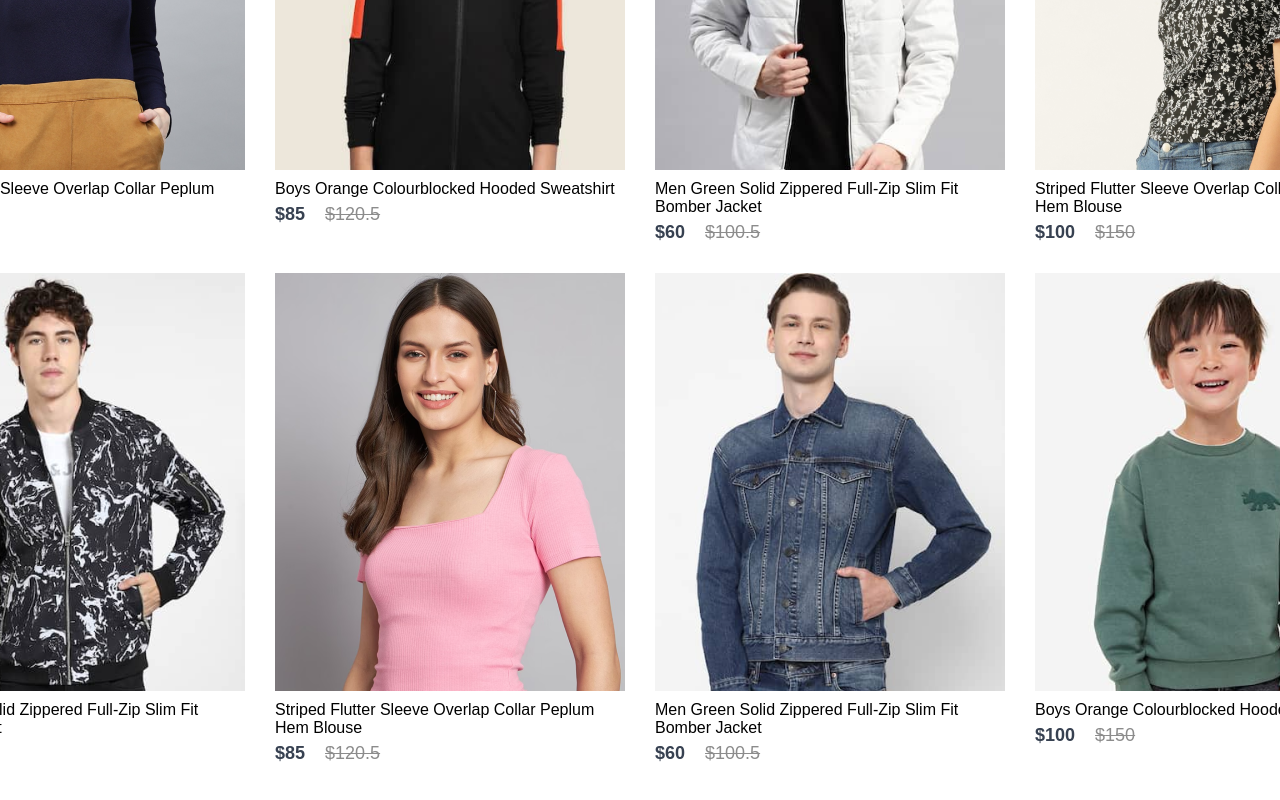
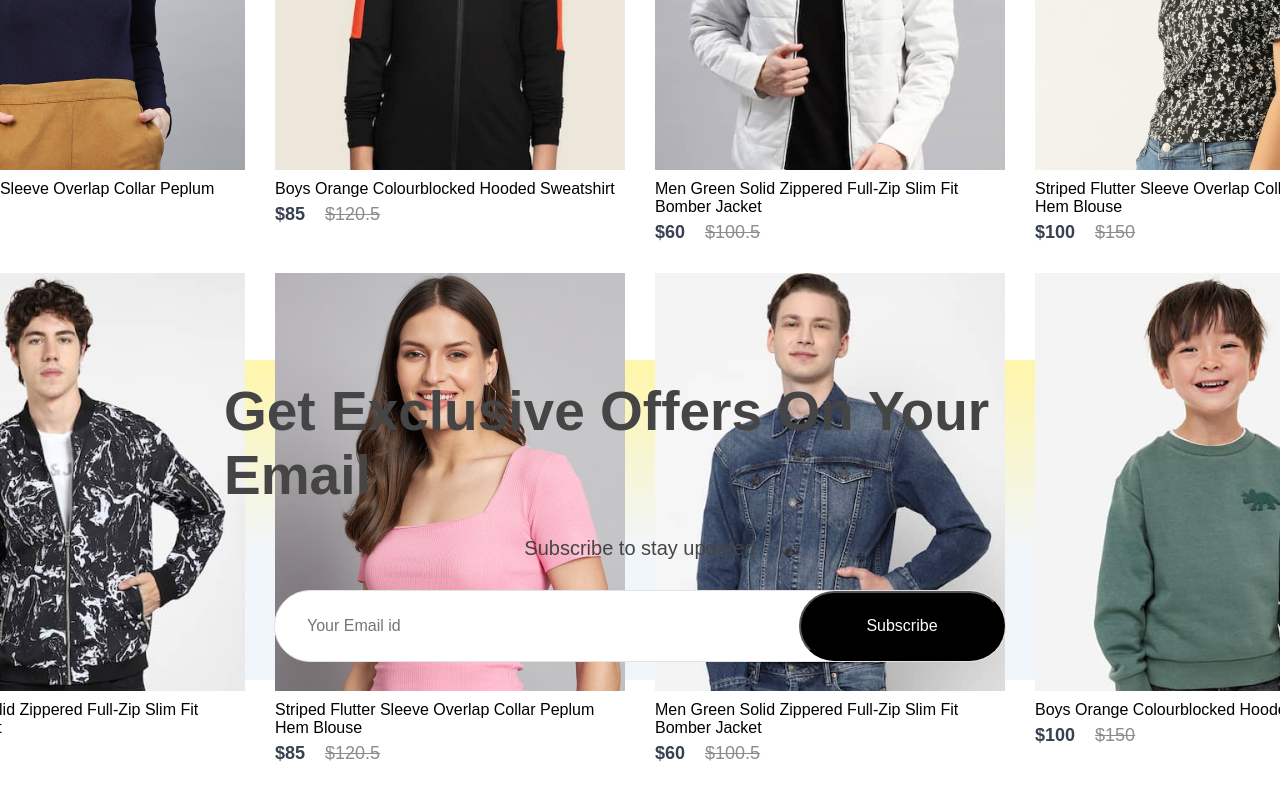
Before and after one commit to PraneethBunny123/MERN-Cart, a React (Vite) app in the folder frontend/: page / in a window 1280 px wide. Shown: the part 2783-3583 px from the top of the page. Before the commit the page ends 3547 px from the top, so only its background shows below. Built offline with nearby package versions, Linux system fonts and the light colour scheme.

Commit message:
Added NewLetter component and its styles

```diff
--- /dev/null
+++ b/frontend/src/components/NewsLetter.jsx/NewsLetter.css
@@ -0,0 +1,54 @@
+.newsletter {
+    width: 65%;
+    height: 40vh;
+    display: flex;
+    flex-direction: column;
+    align-items: center;
+    justify-content: center;
+    margin: auto;
+    padding: 0px 140px;
+    margin-bottom: 150px;
+    background: linear-gradient(180deg, #fff6a9 0%, #91b8e022 60%);
+    gap: 30PX;
+}
+
+.newsletter h1 {
+    color: #454545;
+    font-size: 55px;
+    font-weight: 600;
+}
+
+.newsletter p {
+    color: #454545;
+    font-size: 20px;
+}
+
+.newsletter div {
+    display: flex;
+    align-items: center;
+    justify-content: space-between;
+    background: white;
+    width: 730px;
+    height: 70px;
+    border-radius: 80px;
+    border: 1px solid #e3e3e3;
+}
+
+.newsletter input {
+    width: 500px;
+    margin-left: 30px;
+    border: none;
+    outline: none;
+    color: #616161;
+    font-size: 16px;
+}
+
+.newsletter div button {
+    width: 210px;
+    height: 70px;
+    border-radius: 80px;
+    background: black;
+    color: white;
+    font-size: 16px;
+    cursor: pointer;
+}
--- /dev/null
+++ b/frontend/src/components/NewsLetter.jsx/NewsLetter.jsx
@@ -0,0 +1,14 @@
+import './NewsLetter.css'
+
+export default function NewsLetter() {
+    return (
+        <div className='newsletter'>
+            <h1>Get Exclusive Offers On Your Email</h1>
+            <p>Subscribe to stay updated</p>
+            <div>
+                <input type='email' placeholder='Your Email id'/>
+                <button>Subscribe</button>
+            </div>
+        </div>
+    )
+}
--- a/frontend/src/pages/Shop.jsx
+++ b/frontend/src/pages/Shop.jsx
@@ -1,5 +1,6 @@
 import Hero from "../components/Hero/Hero";
 import NewCollections from "../components/NewCollections/NewCollections";
+import NewsLetter from "../components/NewsLetter.jsx/NewsLetter";
 import Offers from "../components/Offers/Offers";
 import Popular from "../components/Popular/Popular";
 
@@ -10,6 +11,7 @@
             <Popular />
             <Offers />
             <NewCollections />
+            <NewsLetter />
         </div>
     )
 }
```
